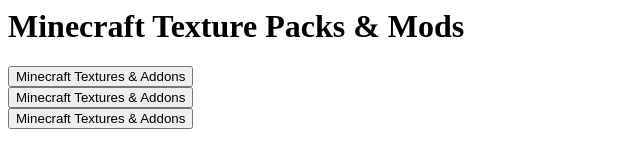
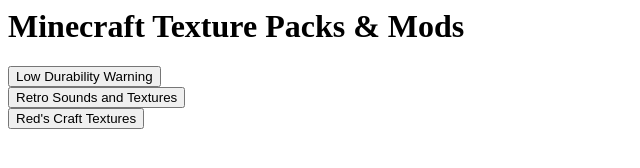
Before and after one commit to lewise18/lewise18.github.io, a plain HTML site: page minecraft.html in a window 1280 px wide. Shown: the whole page, without its empty margins (0-640 px from the left). Drawn offline with Linux system fonts and the light colour scheme.

Commit message:
Update minecraft.html

```diff
--- a/minecraft.html
+++ b/minecraft.html
@@ -1,9 +1,15 @@
+<HTML>
+<HEAD>
+<TITLE>Minecraft Texture Packs & Mods - Lewis's Website</TITLE>
+</HEAD>
+<BODY>
+
 <h1>Minecraft Texture Packs & Mods<h1>
 <input type=button onClick="location.href='https://www.planetminecraft.com/texture-pack/low-durability-warning/'"
- value='Minecraft Textures & Addons'>
+ value='Low Durability Warning'>
 <br>
 <input type=button onClick="location.href='https://www.planetminecraft.com/texture-pack/retro-sounds-and-textures/'"
- value='Minecraft Textures & Addons'>
+ value='Retro Sounds and Textures'>
 <br>
-<input type=button onClick="location.href='https://www.planetminecraft.com/texture-pack/retro-sounds-and-textures/'"
- value='Minecraft Textures & Addons'>
+<input type=button onClick="location.href='https://www.planetminecraft.com/texture-pack/redcraft-textures/'"
+ value='Red&#39;s Craft Textures'>
```
